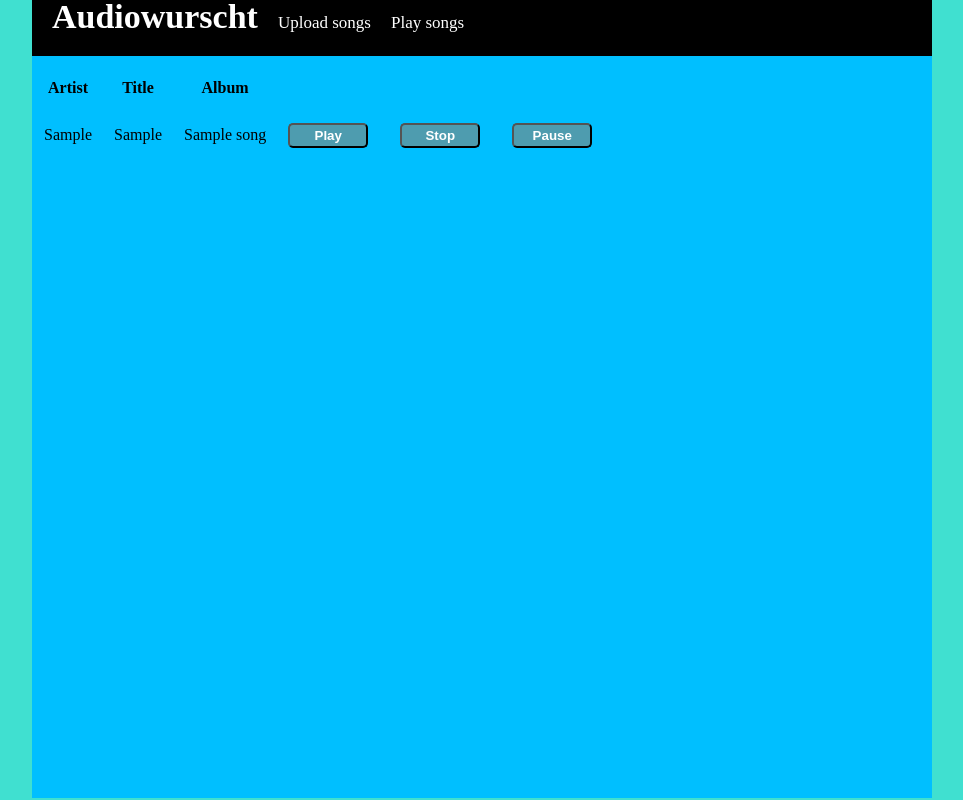
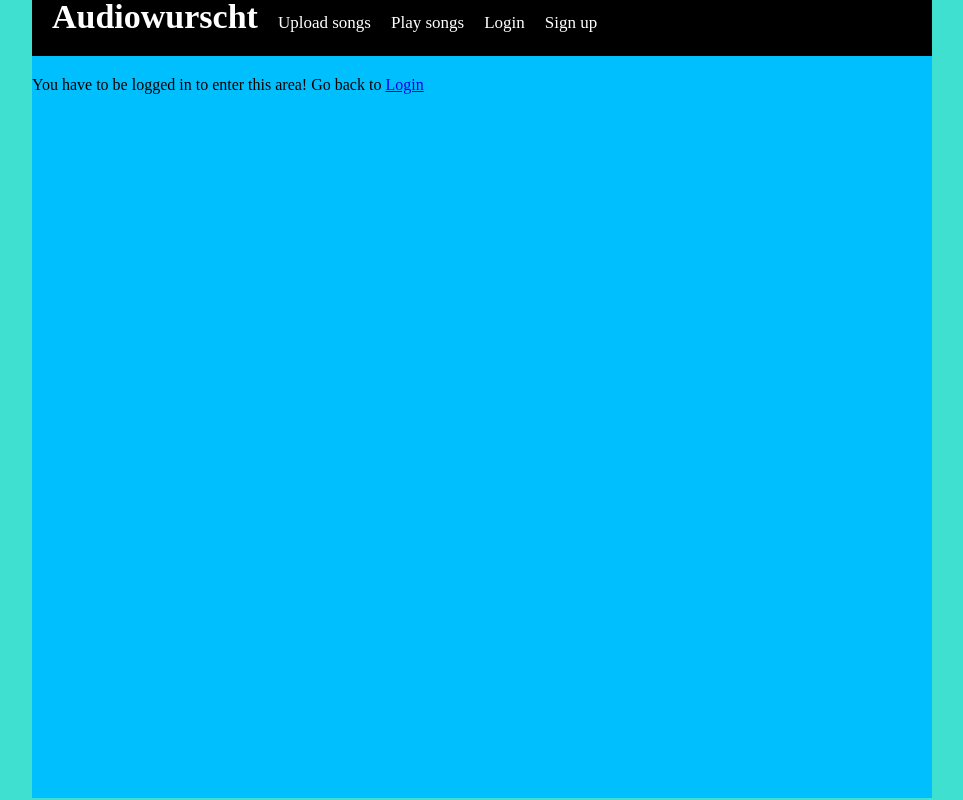
Before and after one commit to wurscht/audiowurscht, a Django app: page /play/ in a window 1280 px wide. Shown: the whole page, without its empty margins (158-1121 px from the left). Run offline with Django 3.2, Linux system fonts and the light colour scheme; tables that the repository leaves empty hold one stand-in row (values such as "Sample post").

Commit message:
Show only the songs of the current user when logged in

```diff
--- a/audiowurscht/settings.py
+++ b/audiowurscht/settings.py
@@ -125,7 +125,11 @@ MEDIA_URL = "/media/"
 
 MEDIA_ROOT = os.path.join(BASE_DIR, "media")
 
-LOGIN_REDIRECT_URL = ''
+LOGIN_REDIRECT_URL = '/play'
+
+LOGOUT_REDIRECT_URL = "/login"
+
+LOGIN_URL = '/'
 
 # Mailserver login settings
 
--- a/webapp/models.py
+++ b/webapp/models.py
@@ -11,7 +11,7 @@ class Profile(models.Model):
 
 
 class Song(models.Model):
-    user = models.ManyToManyField(User)
+    user = models.ManyToManyField(User, related_name="user_songs")
     title = models.CharField(max_length=100, default="unknown")
     artist = models.CharField(max_length=100, default="unknown")
     album = models.CharField(max_length=100, default="unknown")
@@ -19,4 +19,4 @@ class Song(models.Model):
     tracknumber = models.CharField(max_length=100, default="unknown")
 
     def __str__(self):
-        return self.name
+        return self.title
--- a/webapp/templates/index.html
+++ b/webapp/templates/index.html
@@ -12,6 +12,12 @@
                 <a href="/"><h1 class="menuitem" style="color: white;">Audiowurscht</h1></a>
                 <a class="menuitem" href="/upload">Upload songs</a>
                 <a class="menuitem" href="/play">Play songs</a>
+                {% if request.user.is_authenticated %}
+                    <a class="menuitem" href="{% url 'logout' %}">Logout</a>
+                {% else %}
+                    <a class="menuitem" href="/login">Login</a>
+                    <a class="menuitem" href="/register">Sign up</a>
+                {% endif %}
             </div>
             {% block content %}{% endblock %}
         </div>
--- a/webapp/templates/play.html
+++ b/webapp/templates/play.html
@@ -6,6 +6,7 @@
     <div>
         <div class="songlist">
             <div class="listitem">
+                {% if my_songs %}
                 <table>
                     <tr>
                         <th>Artist</th>
@@ -14,7 +15,7 @@
                         <th></th>
                         <th></th>
                     </tr>
-                    {% for song in songs %}
+                    {% for song in my_songs %}
                         <tr>
                             <td><p>{{song.artist}}</p></td>
                             <td><p>{{song.album}}</p></td>
@@ -36,6 +37,9 @@
                             </td>
                         </tr>
                     {% endfor %}
+                {% else %}
+                    <p>You didn't upload any songs yet. Go on an <a href="/upload">upload</a> some.</p>
+                {% endif %}
                 </table>
             </div>
         </div>
--- /dev/null
+++ b/webapp/templates/registration/login_error.html
@@ -0,0 +1,7 @@
+{% extends 'index.html' %}
+
+{% block content %}
+    <p>
+        You have to be logged in to enter this area! Go back to <a href="/login">Login</a>
+    </p>
+{% endblock %}
--- a/webapp/urls.py
+++ b/webapp/urls.py
@@ -28,6 +28,11 @@ urlpatterns = [
         auth_views.LoginView.as_view(),
         {'authentication_form': LoginForm},
         name="login"
+    ),
+    path(
+        "logout/",
+        views.LogoutView,
+        name="logout"
     ),
     path(
         "password_change/",
--- a/webapp/views.py
+++ b/webapp/views.py
@@ -4,6 +4,7 @@ import vlc
 import mutagen
 from django.shortcuts import render, redirect
 from django.views.generic import FormView
+from django.contrib.auth import logout
 from django.contrib.auth.models import User
 from django.core.mail import send_mail
 from django.conf import settings
@@ -78,16 +79,25 @@ def send_confirmation_mail_view(request):
     return render(request, "registration/send_confirmation_mail.html")
 
 
+def LogoutView(request):
+    logout(request)
+    return redirect("/login")
+
+
 def UploadView(request):
+    if not request.user.is_authenticated:
+        return render(request, 'registration/login_error.html')
+    current_user = request.user
     if request.method == "POST":
         song_info = mutagen.File(request.FILES["mysong"])
-        song = Song(
+        song = Song.objects.create(
             title="".join(song_info["TIT2"].text),
             artist="".join(song_info["TPE1"].text),
             album="".join(song_info["TALB"].text),
             path=request.FILES["mysong"],
             tracknumber="".join(song_info["TRCK"].text)
         )
+        song.user.add(current_user)
         song.save()
         redirect("upload")
 
@@ -95,17 +105,25 @@ def UploadView(request):
 
 
 def PlayView(request):
+    if not request.user.is_authenticated:
+        return render(request, 'registration/login_error.html')
+    current_user = request.user
+    my_songs = current_user.user_songs.all()
     songs = Song.objects.all()
 
     if request.POST.get("play"):
         song_id = request.POST.get("play")
         song = Song.objects.get(id=song_id)
         global player
-        player = vlc.MediaPlayer(song.song.path)
+        player = vlc.MediaPlayer(song.path.path)
         player.play()
     if request.POST.get("stop"):
         player.stop()
     if request.POST.get("pause"):
         player.pause()
 
-    return render(request, "play.html", {"songs": songs})
+    return render(request, "play.html", {
+        "songs": songs,
+        "my_songs": my_songs
+        }
+    )
```
Also changed, not shown: webapp/migrations/0010_auto_20190819_2034.py (added). Lines whose indentation alone changed are shown as unchanged.
